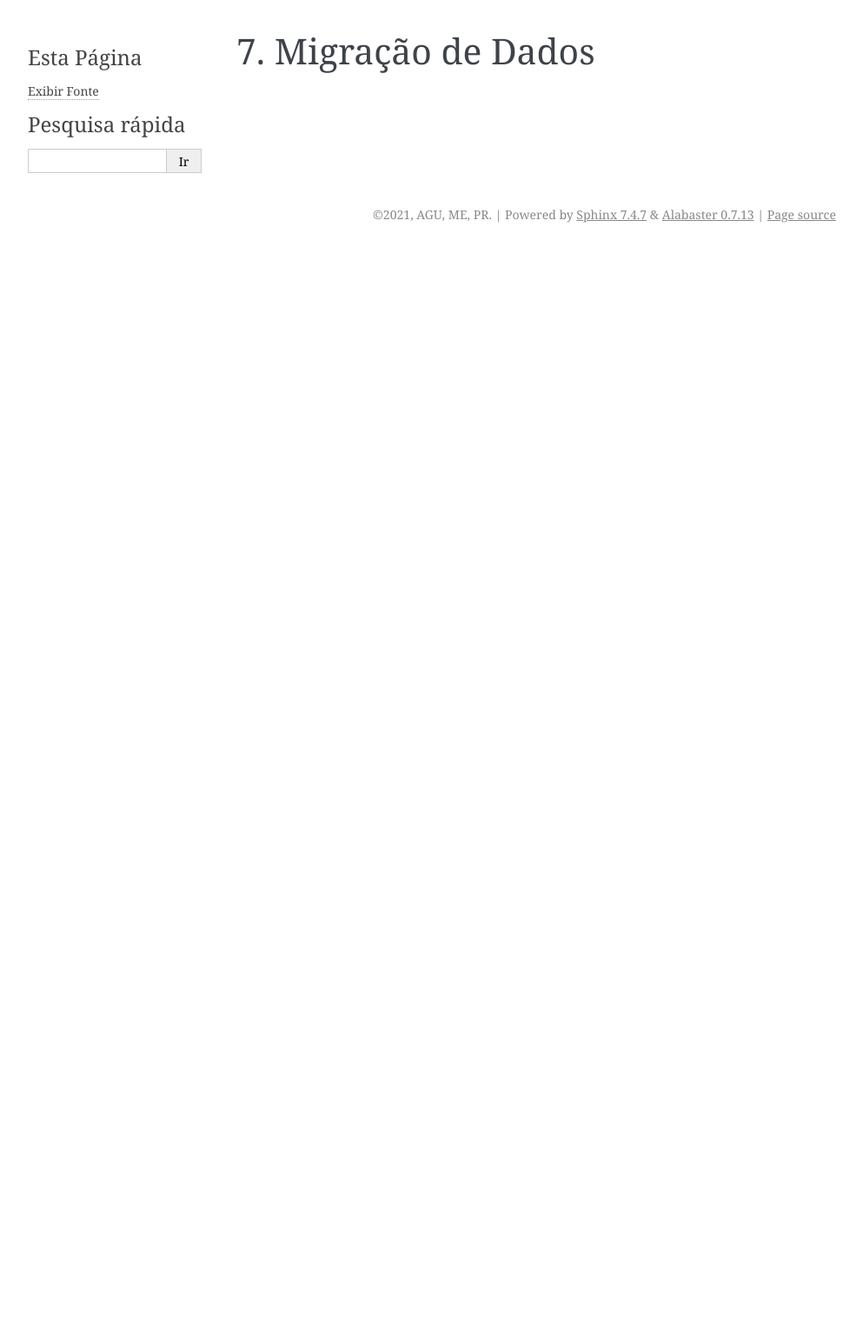
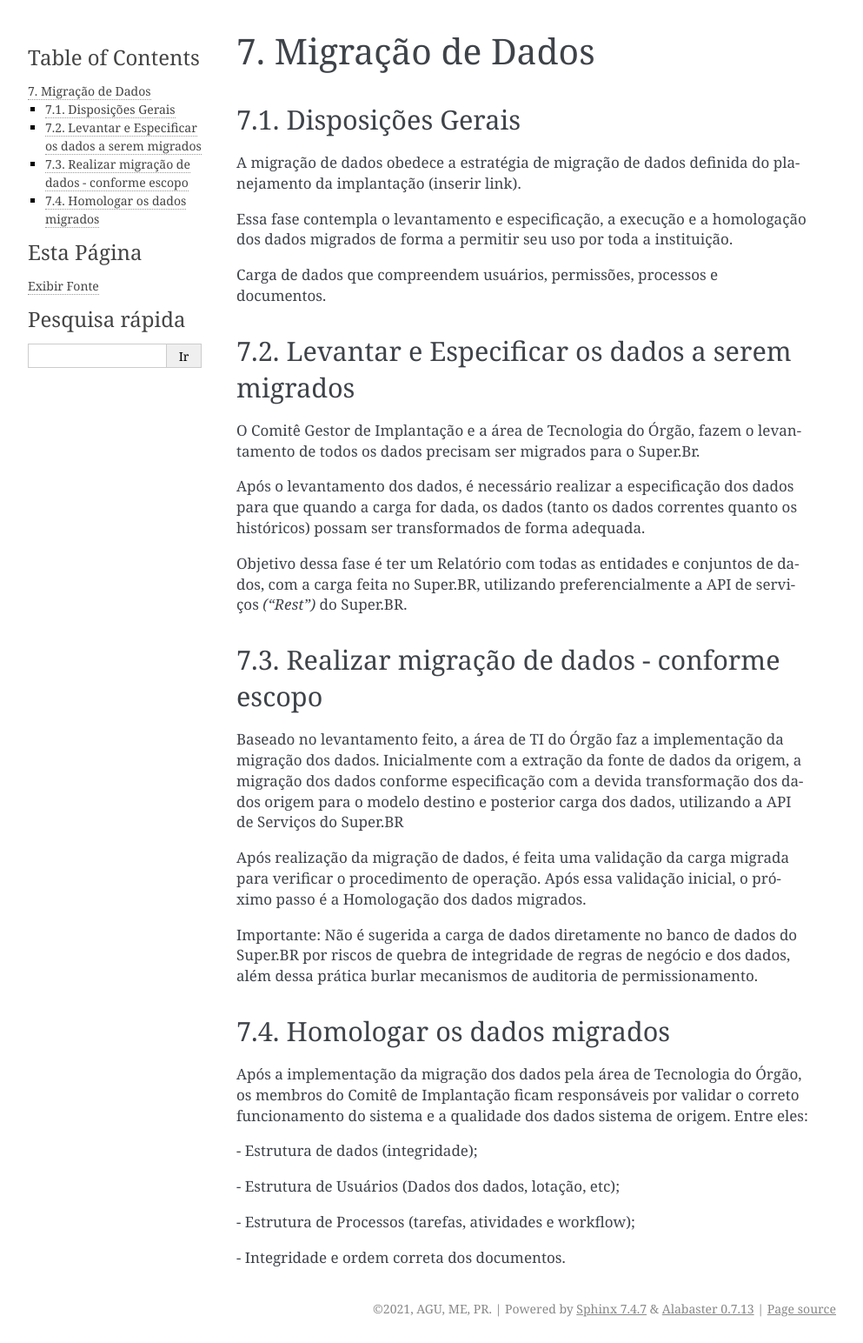
Before and after one commit to guilhermeadc/supp-administrativo-docs, a Sphinx documentation site: the page built from docs/source/implantacao/migracao.md, in a window 1280 px wide. Shown: the whole page at 87% size, without its empty margins (148-1141 px from the left). Built offline with Sphinx 7.4.7, drawn with Linux system fonts in a browser that asks for light colours; before the commit the page ends 900 px from its top, so only the background shows below that.

Commit message:
Inclusão da Versão inicial e pequenas alterações
Feito pequeno ajuste de formatação no conteúdo da visão geral do projeto.
As demais seções se tratam de inclusões.

```diff
--- a/docs/source/implantacao/migracao.md
+++ b/docs/source/implantacao/migracao.md
@@ -1 +1,39 @@
 # Migração de Dados
+
+## Disposições Gerais
+
+A migração de dados obedece a estratégia de migração de dados definida do planejamento da implantação (inserir link).
+
+Essa fase contempla o levantamento e especificação, a execução e a homologação dos dados migrados de forma a permitir seu uso por toda a instituição.
+
+Carga de dados que compreendem usuários, permissões, processos e documentos.
+
+## Levantar e Especificar os dados a serem migrados
+
+O Comitê Gestor de Implantação e a área de Tecnologia do Órgão, fazem o levantamento de todos os dados precisam ser migrados para o Super.Br.
+
+Após o levantamento dos dados, é necessário realizar a especificação dos dados para que quando a carga for dada, os dados (tanto os dados correntes quanto os históricos) possam ser transformados de forma adequada.
+
+Objetivo dessa fase é ter um Relatório com todas as entidades e conjuntos de dados, com a carga feita no Super.BR, utilizando preferencialmente a API de serviços *(“Rest”)* do Super.BR.
+
+## Realizar migração de dados - conforme escopo
+
+Baseado no levantamento feito, a área de TI do Órgão faz a implementação da migração dos dados. Inicialmente com a extração da fonte de dados da origem, a migração dos dados conforme especificação com a devida transformação dos dados origem para o modelo destino e posterior carga dos dados, utilizando a API de Serviços do Super.BR
+
+Após realização da migração de dados, é feita uma validação da carga migrada para verificar o procedimento de operação. Após essa validação inicial, o próximo passo é a Homologação dos dados migrados.
+
+Importante: Não é sugerida a carga de dados diretamente no banco de dados do Super.BR por riscos de quebra de integridade de regras de negócio e dos dados, além dessa prática burlar mecanismos de auditoria de permissionamento.
+
+## Homologar os dados migrados
+
+Após a implementação da migração dos dados pela área de Tecnologia do Órgão, os membros do Comitê de Implantação ficam responsáveis por validar o correto funcionamento do sistema e a qualidade dos dados sistema de origem. Entre eles:
+
+\- Estrutura de dados (integridade);
+
+\- Estrutura de Usuários (Dados dos dados, lotação, etc);
+
+\- Estrutura de Processos (tarefas, atividades e workflow);
+
+\- Integridade e ordem correta dos documentos.
+
+<!--A próxima etapa do projeto de implantação do Super.Br é a Integração com os sistemas internos (inserir link)-->
```
Also changed, not shown: docs/source/implantacao/provisionamento.md (+30 -0 lines), docs/source/visao_geral.md (+20 -7 lines).
